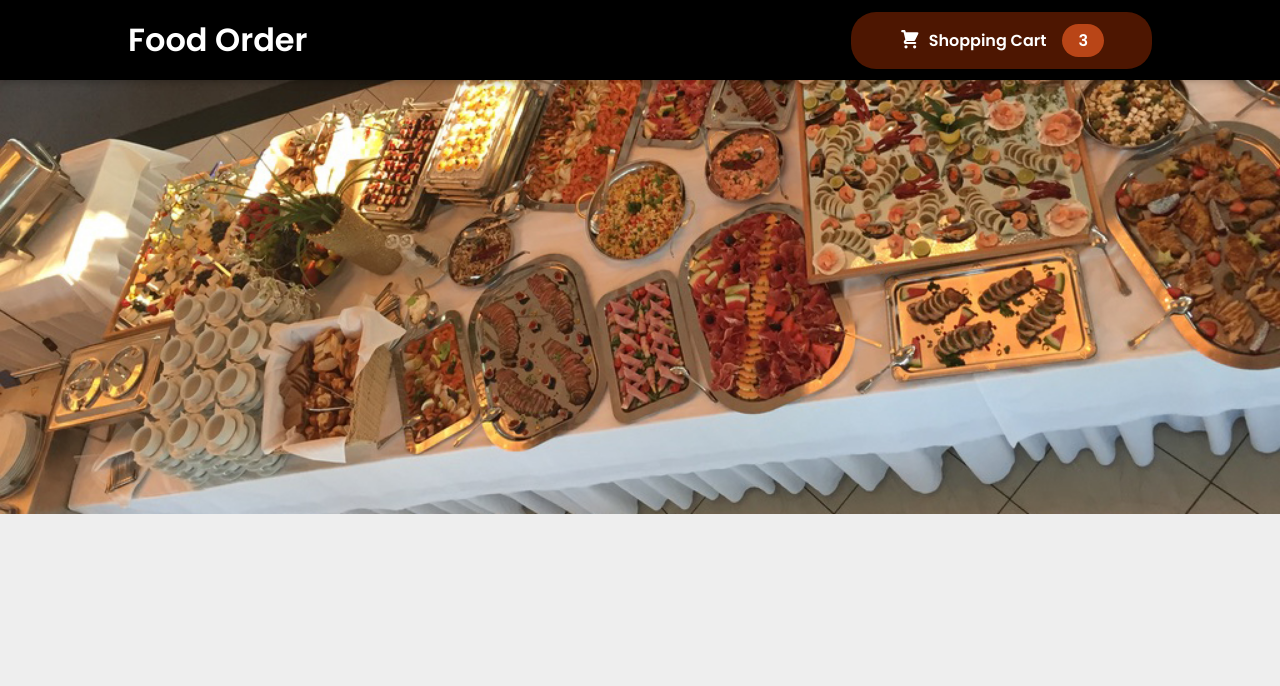
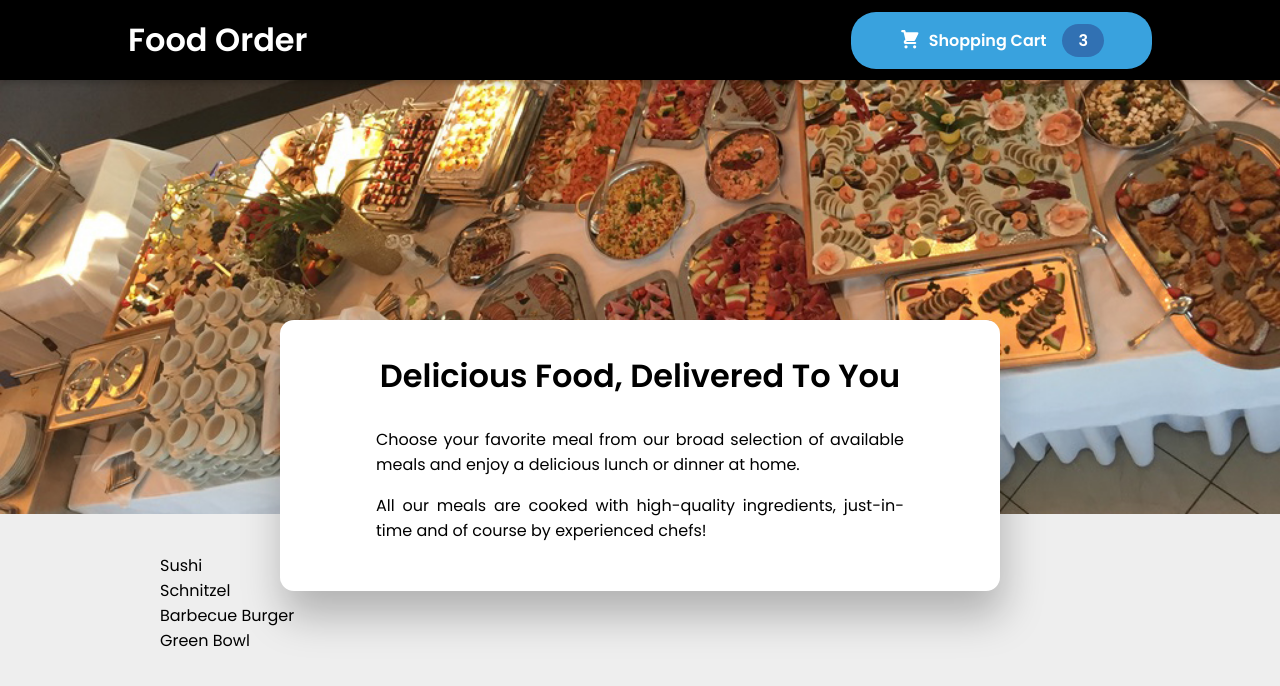
Before and after one commit to pedrollmatias/react-basics, a React (Create React App) app: page / in a window 1280 px wide. Shown: the top 686 px of the page. Built offline with nearby package versions, Linux system fonts and the light colour scheme.

Commit message:
feat: includes meals component structure

```diff
--- a/src/App.jsx
+++ b/src/App.jsx
@@ -1,9 +1,13 @@
 import Header from './components/Layout/Header';
+import Meals from './components/Meals/Meals';
 
 function App() {
   return (
     <>
       <Header />
+      <main>
+        <Meals />
+      </main>
     </>
   );
 }
--- a/src/components/Layout/HeaderCartButton.module.css
+++ b/src/components/Layout/HeaderCartButton.module.css
@@ -2,7 +2,7 @@
   cursor: pointer;
   font: inherit;
   border: none;
-  background-color: #4d1601;
+  background-color: #39a2de;
   color: white;
   padding: 0.75rem 3rem;
   display: flex;
@@ -14,7 +14,7 @@
 
 .button:hover,
 .button:active {
-  background-color: #2c0d00;
+  background-color: #3186b8;
 }
 
 .icon {
@@ -24,16 +24,11 @@
 }
 
 .badge {
-  background-color: #b94517;
+  background-color: #3171b3;
   padding: 0.25rem 1rem;
   border-radius: 25px;
   margin-left: 1rem;
   font-weight: bold;
-}
-
-.button:hover .badge,
-.button:active .badge {
-  background-color: #92320c;
 }
 
 .bump {
@@ -57,62 +52,3 @@
     transform: scale(1);
   }
 }
-.button {
-  cursor: pointer;
-  font: inherit;
-  border: none;
-  background-color: #4d1601;
-  color: white;
-  padding: 0.75rem 3rem;
-  display: flex;
-  justify-content: space-around;
-  align-items: center;
-  border-radius: 25px;
-  font-weight: bold;
-}
-
-.button:hover,
-.button:active {
-  background-color: #2c0d00;
-}
-
-.icon {
-  width: 1.35rem;
-  height: 1.35rem;
-  margin-right: 0.5rem;
-}
-
-.badge {
-  background-color: #b94517;
-  padding: 0.25rem 1rem;
-  border-radius: 25px;
-  margin-left: 1rem;
-  font-weight: bold;
-}
-
-.button:hover .badge,
-.button:active .badge {
-  background-color: #92320c;
-}
-
-.bump {
-  animation: bump 300ms ease-out;
-}
-
-@keyframes bump {
-  0% {
-    transform: scale(1);
-  }
-  10% {
-    transform: scale(0.9);
-  }
-  30% {
-    transform: scale(1.1);
-  }
-  50% {
-    transform: scale(1.15);
-  }
-  100% {
-    transform: scale(1);
-  }
-}
--- a/src/components/Layout/PresentationImage.module.css
+++ b/src/components/Layout/PresentationImage.module.css
@@ -3,4 +3,5 @@
   height: auto;
   z-index: 0;
   overflow: hidden;
+  position: relative;
 }
--- /dev/null
+++ b/src/components/Meals/AvailableMeals.jsx
@@ -0,0 +1,40 @@
+import classes from './AvailableMeals.module.css';
+
+const DUMMY_MEALS = [
+  {
+    id: 'm1',
+    name: 'Sushi',
+    description: 'Finest fish and veggies',
+    price: 22.99,
+  },
+  {
+    id: 'm2',
+    name: 'Schnitzel',
+    description: 'A german specialty!',
+    price: 16.5,
+  },
+  {
+    id: 'm3',
+    name: 'Barbecue Burger',
+    description: 'American, raw, meaty',
+    price: 12.99,
+  },
+  {
+    id: 'm4',
+    name: 'Green Bowl',
+    description: 'Healthy...and green...',
+    price: 18.99,
+  },
+];
+
+const AvailableMeals = () => {
+  const mealList = DUMMY_MEALS.map((availableMeal) => <li key={availableMeal.id}>{availableMeal.name}</li>);
+
+  return (
+    <section className={classes.meals}>
+      <ul>{mealList}</ul>
+    </section>
+  );
+};
+
+export default AvailableMeals;
--- /dev/null
+++ b/src/components/Meals/AvailableMeals.module.css
@@ -0,0 +1,24 @@
+.meals {
+  max-width: 60rem;
+  width: 90%;
+  margin: 2rem auto;
+  animation: meals-appear 1s ease-out forwards;
+}
+
+.meals ul {
+  list-style: none;
+  margin: 0;
+  padding: 0;
+}
+
+@keyframes meals-appear {
+  from {
+    opacity: 0;
+    transform: translateY(3rem);
+  }
+
+  to {
+    opacity: 1;
+    transform: translateY(0);
+  }
+}
--- /dev/null
+++ b/src/components/Meals/Meals.jsx
@@ -0,0 +1,13 @@
+import MealsSummary from './MealsSummary';
+import AvaliableMeals from './AvailableMeals';
+
+const Meals = () => {
+  return (
+    <>
+      <MealsSummary />
+      <AvaliableMeals />
+    </>
+  );
+};
+
+export default Meals;
--- /dev/null
+++ b/src/components/Meals/MealsSummary.jsx
@@ -0,0 +1,18 @@
+import classes from './MealsSummary.module.css';
+
+const MealsSummary = () => {
+  return (
+    <section className={classes.summary}>
+      <h2>Delicious Food, Delivered To You</h2>
+      <p align="justify">
+        Choose your favorite meal from our broad selection of available meals and enjoy a delicious lunch or dinner at
+        home.
+      </p>
+      <p align="justify">
+        All our meals are cooked with high-quality ingredients, just-in-time and of course by experienced chefs!
+      </p>
+    </section>
+  );
+};
+
+export default MealsSummary;
--- /dev/null
+++ b/src/components/Meals/MealsSummary.module.css
@@ -0,0 +1,22 @@
+.summary {
+  position: absolute;
+  text-align: center;
+  max-width: 45rem;
+  width: 90%;
+  top: 20rem;
+  left: 0;
+  right: 0;
+  margin-left: auto;
+  margin-right: auto;
+  background-color: white;
+  color: black;
+  border-radius: 14px;
+  padding: 2rem 6rem;
+  box-shadow: 3px 25px 40px rgba(0, 0, 0, 0.25);
+  z-index: 1;
+}
+
+.summary h2 {
+  font-size: 2rem;
+  margin-top: 0;
+}
```
